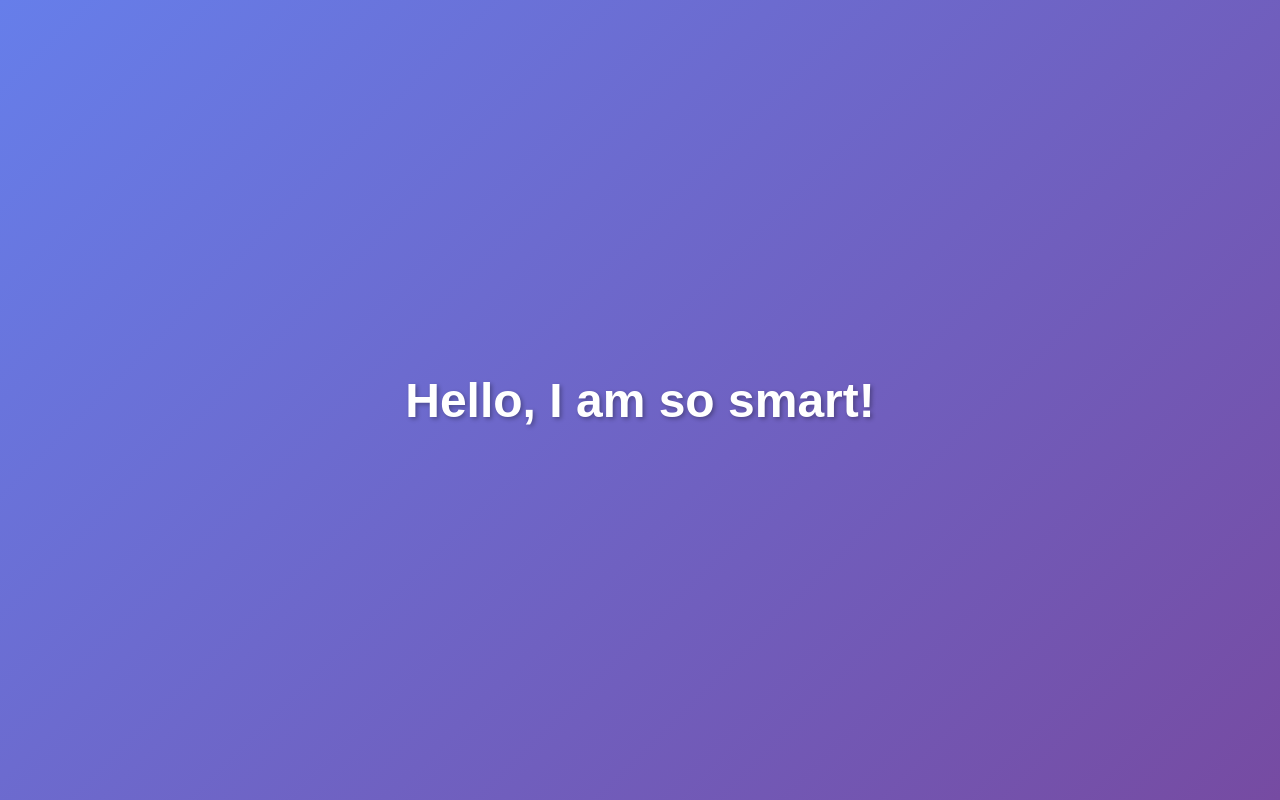
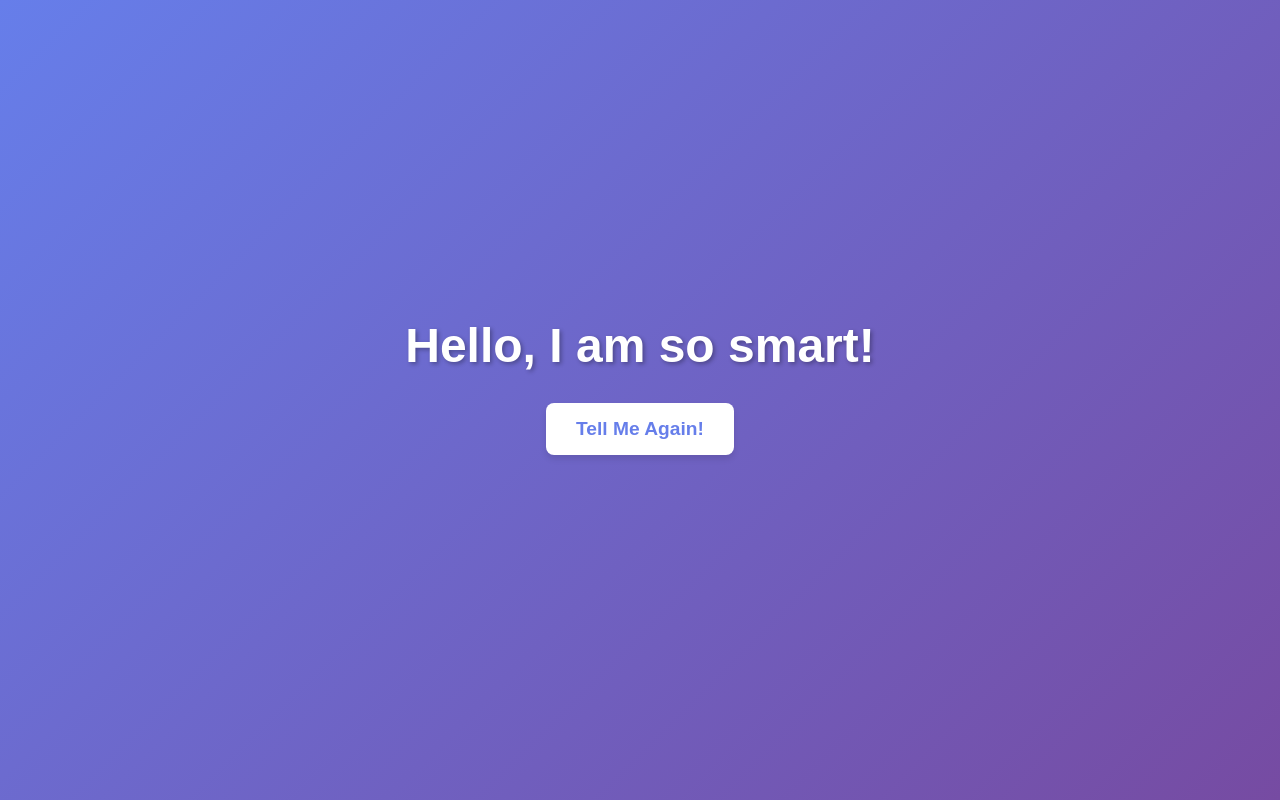
Before and after one commit to aWeirdUnicorn/hello-smart-page-mu, a plain HTML site: page index.html in a window 1280 px wide. Drawn offline with Linux system fonts and the light colour scheme.

Commit message:
Add button to display compliment message

```diff
--- a/index.html
+++ b/index.html
@@ -14,14 +14,53 @@
             font-family: Arial, sans-serif;
             background: linear-gradient(135deg, #667eea 0%, #764ba2 100%);
         }
+        .container {
+            text-align: center;
+        }
         h1 {
             font-size: 3em;
             color: white;
             text-shadow: 2px 2px 4px rgba(0, 0, 0, 0.3);
+            margin-bottom: 30px;
+        }
+        button {
+            padding: 15px 30px;
+            font-size: 1.2em;
+            background-color: #fff;
+            color: #667eea;
+            border: none;
+            border-radius: 8px;
+            cursor: pointer;
+            font-weight: bold;
+            box-shadow: 0 4px 6px rgba(0, 0, 0, 0.1);
+            transition: transform 0.2s;
+        }
+        button:hover {
+            transform: scale(1.05);
+        }
+        button:active {
+            transform: scale(0.98);
+        }
+        #message {
+            margin-top: 30px;
+            font-size: 1.5em;
+            color: white;
+            text-shadow: 2px 2px 4px rgba(0, 0, 0, 0.3);
+            min-height: 30px;
         }
     </style>
 </head>
 <body>
-    <h1>Hello, I am so smart!</h1>
+    <div class="container">
+        <h1>Hello, I am so smart!</h1>
+        <button onclick="showMessage()">Tell Me Again!</button>
+        <div id="message"></div>
+    </div>
+
+    <script>
+        function showMessage() {
+            document.getElementById('message').textContent = 'Oh you are so so smart!';
+        }
+    </script>
 </body>
 </html>
```
